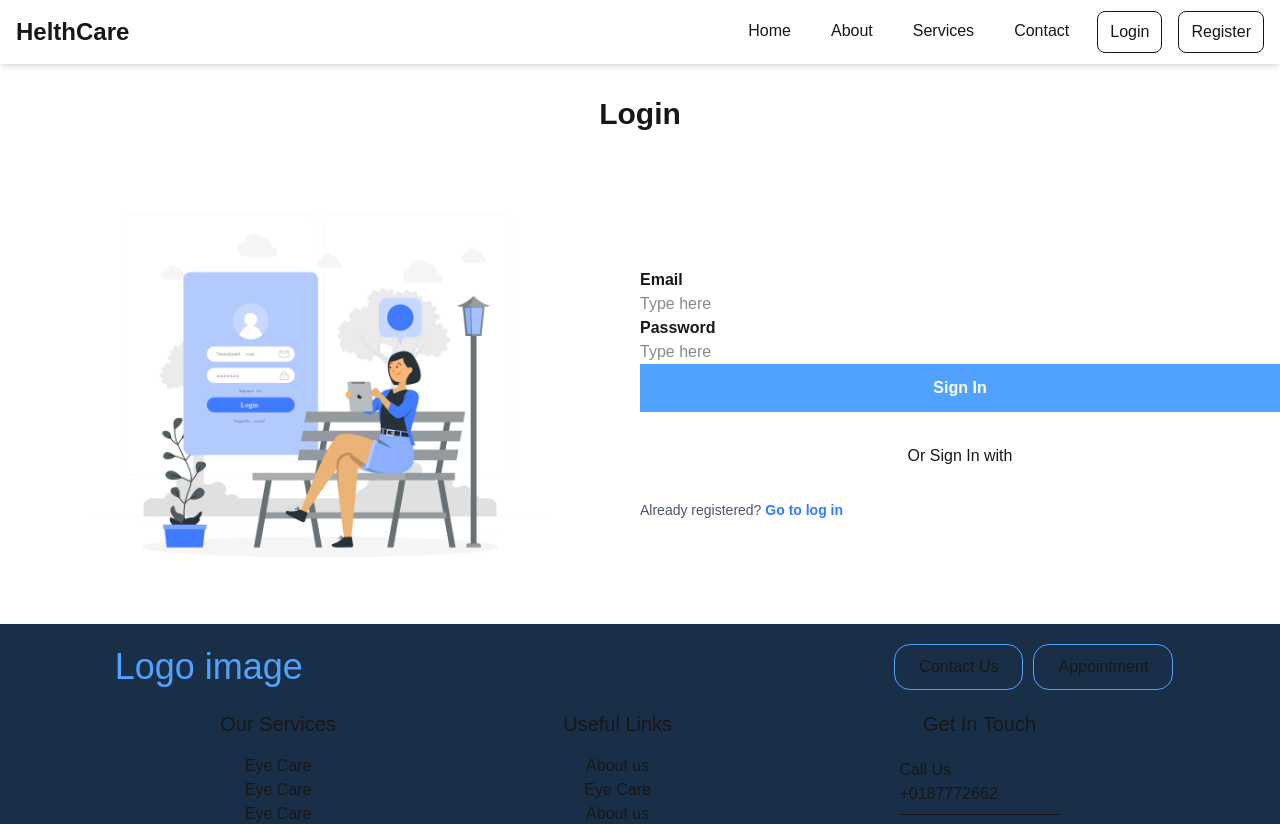
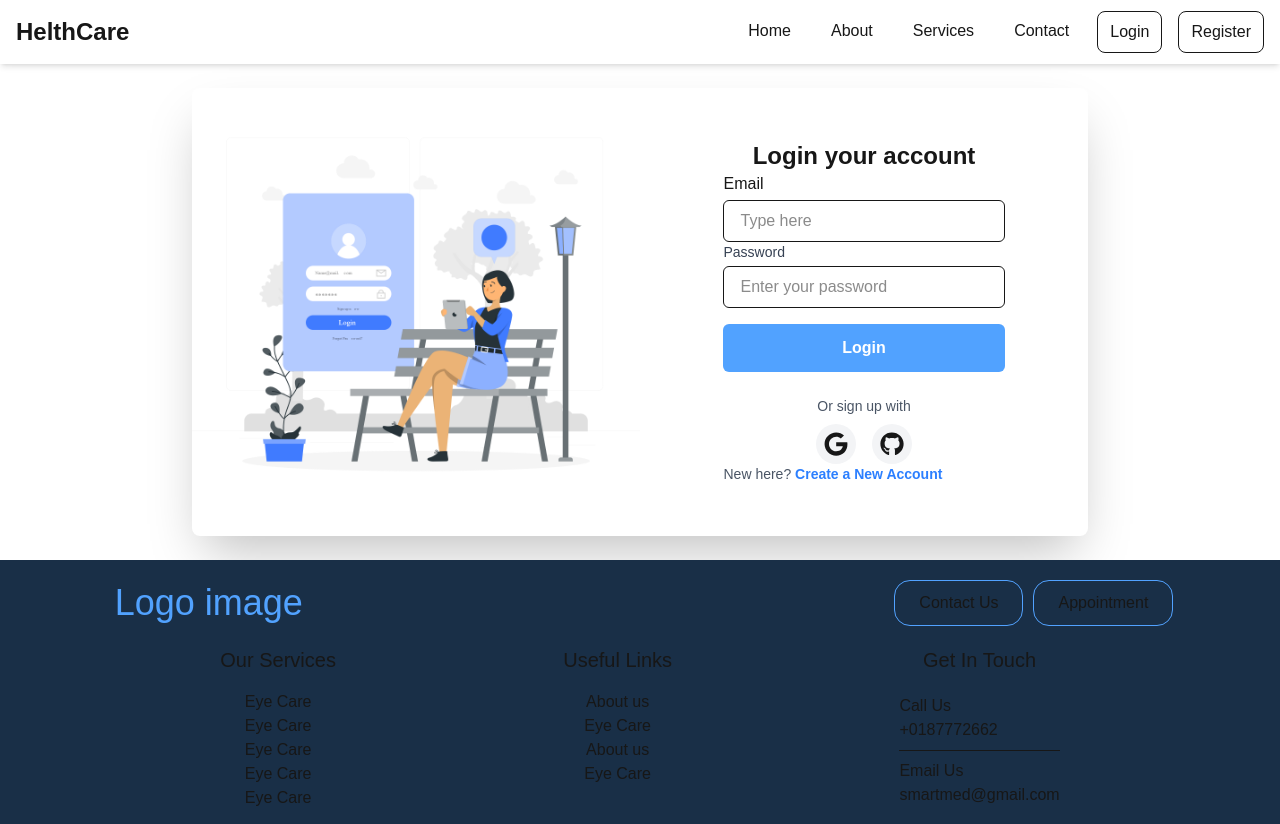
Before and after one commit to Minato0330/Next-healthcare-frontend, a Next.js app: page /login in a window 1280 px wide. Shown: the top 824 px of the page. Built offline with nearby package versions, Linux system fonts and the light colour scheme; no server answers.

Commit message:
register and login page design

```diff
--- a/src/app/login/components/LoginForm.jsx
+++ b/src/app/login/components/LoginForm.jsx
@@ -3,6 +3,8 @@ import { signIn } from "next-auth/react";
 import Link from "next/link";
 import { useRouter } from "next/navigation";
 import toast from "react-hot-toast";
+import { FaGithub } from "react-icons/fa";
+import { FaGoogle } from "react-icons/fa6";
 
 export default function LoginForm() {
   const router = useRouter();
@@ -33,40 +35,62 @@ export default function LoginForm() {
     }
   };
   return (
-    <form onSubmit={handleSubmit} className="w-full  mx-auto space-y-8">
-      <label className="form-control w-full">
-        <div className="label w-full">
-          <span className="label-text  font-bold">Email</span>
-        </div>
+    <div>
+      <h2 className="text-2xl font-semibold text-center">Login your account</h2>
+      <form onSubmit={handleSubmit} className="w-full ">
+        <div className="form-control">
+          <label className="label">
+            <span className="label-text">Email</span>
+          </label>
           <input
-          type="text"
+            type="email"
+            id="email"
             name="email"
             placeholder="Type here"
-          className="input input-bordered w-full"
+            className="w-full mt-1 px-4 py-2 border rounded-md focus:outline-none focus:ring-2 focus:ring-gray-400"
+            required
           />
+        </div>
+        <div className="mb-4 relative">
+          <label
+            htmlFor="password"
+            className="block text-sm font-medium text-gray-700"
+          >
+            Password
           </label>
-      <label className="form-control w-full">
-        <div className="label w-full">
-          <span className="label-text font-bold">Password</span>
+          <input
+            id="password"
+            name="password"
+            placeholder="Enter your password"
+            className="w-full mt-1 px-4 py-2 border rounded-md focus:outline-none focus:ring-2 focus:ring-gray-400"
+          />
         </div>
-        <input
-          type="password"
-          name="password"
-          placeholder="Type here"
-          className="input input-bordered w-full"
-        />
-      </label>
-      <button className="w-full h-12 bg-blue-400 text-white font-bold">
-        Sign In
+        <button className="btn w-full h-12 bg-blue-400 rounded-md text-white font-bold">
+          Login
         </button>
-      <p className="text-center">Or Sign In with</p>
+        </form>
+        <div className="mt-6 text-center">
+          <p className="text-sm text-gray-600">Or sign up with</p>
+          <div className="flex justify-center mt-2 space-x-4">
+            <button className="p-2 rounded-full bg-gray-100 text-2xl hover:bg-gray-200">
+              <FaGoogle />
+            </button>
+            <button className="p-2 rounded-full bg-gray-100 text-2xl hover:bg-gray-200">
+              <FaGithub />
+            </button>
+          </div>
+        </div>
 
         <p className="text-sm text-gray-600">
-        Already registered?{" "}
-        <Link href={"/register"} className="text-blue-500 font-bold hover:underline">
-          Go to log in
+          New here?{" "}
+          <Link
+            href={"/register"}
+            className="text-blue-500 font-bold hover:underline"
+          >
+            Create a New Account
           </Link>
         </p>
-    </form>
+
+    </div>
   );
 }
--- a/src/app/login/page.jsx
+++ b/src/app/login/page.jsx
@@ -4,10 +4,10 @@ import LoginForm from "./components/LoginForm";
 const Page = () => {
   return (
     <>
-      <h1 className="text-3xl font-bold text-center my-8">Login</h1>
-      <section className="container mx-auto grid grid-cols-12">
+
+      <section className="flex flex-col lg:flex-row bg-white shadow-2xl rounded-lg w-4/5 mx-auto my-6  max-w-4xl">
         {/* Left Section */}
-        <div className="col-span-12 md:col-span-6 flex justify-center items-center">
+        <div className="md:w-1/2 flex justify-center items-center">
           <Image
             className="hidden md:block"
             src={"/assets/images/login/loginImage.png"}
@@ -18,7 +18,7 @@ const Page = () => {
         </div>
 
         {/* Right Section */}
-        <div className="col-span-12 md:col-span-6 flex justify-center items-center">
+        <div className="md:w-1/2  flex justify-center items-center">
           <LoginForm />
         </div>
       </section>
--- a/src/app/register/components/RegisterForm.jsx
+++ b/src/app/register/components/RegisterForm.jsx
@@ -1,5 +1,7 @@
 "use client";
 import Link from "next/link";
+import { FaGithub } from "react-icons/fa";
+import { FaGoogle } from "react-icons/fa6";
 
 export default function RegisterForm() {
   const handleSubmit = async (e) => {
@@ -9,53 +11,96 @@ export default function RegisterForm() {
     const email = form.email.value;
     const password = form.password.value;
     // await registerUser({ name, email, password });
+    console.log(name, email, password);
   };
   return (
-    <form onSubmit={handleSubmit} className="w-full max-w-lg space-y-8">
-      <label className="form-control w-full">
-        <div className="label w-full">
-          <span className="label-text  font-bold">Name</span>
+    <section>
+      <h2 className="text-2xl font-semibold text-center">
+        Register your account
+      </h2>
+      <form onSubmit={handleSubmit} className="w-full  ">
+        <div className="">
+          <label className="block text-sm font-medium text-gray-700">
+            Name
+          </label>
+          <input
+            type="name"
+            id="name"
+            name="name"
+            placeholder="Type here"
+            className="w-full mt-1 px-4 py-2 border rounded-md focus:outline-none focus:ring-2 focus:ring-gray-400"
+          />
         </div>
+
+        <div className="">
+          <label
+            htmlFor="photo"
+            className="block text-sm font-medium text-gray-700"
+          >
+            Photo URL
+          </label>
           <input
             type="text"
+            id="photo"
+            name="photo"
             placeholder="Type here"
-          className="input input-bordered w-full"
-          name="name"
+            className="w-full mt-1 px-4 py-2 border rounded-md focus:outline-none focus:ring-2 focus:ring-gray-400"
           />
+        </div>
+        <div className="">
+          <label
+            htmlFor="email"
+            className="block text-sm font-medium text-gray-700"
+          >
+            Email
           </label>
-      <label className="form-control w-full">
-        <div className="label w-full">
-          <span className="label-text  font-bold">Email</span>
-        </div>
           <input
-          type="text"
+            type="email"
+            id="email"
             name="email"
             placeholder="Type here"
-          className="input input-bordered w-full"
+            className="w-full mt-1 px-4 py-2 border rounded-md focus:outline-none focus:ring-2 focus:ring-gray-400"
           />
+        </div>
+        <div className=" relative">
+          <label
+            htmlFor="password"
+            className="block text-sm font-medium text-gray-700"
+          >
+            Password
           </label>
-      <label className="form-control w-full">
-        <div className="label w-full">
-          <span className="label-text font-bold">Password</span>
+          <input
+            id="password"
+            name="password"
+            placeholder="Enter your password"
+            className="w-full mt-1 px-4 py-2 border rounded-md focus:outline-none focus:ring-2 focus:ring-gray-400"
+          />
         </div>
-        <input
-          type="password"
-          name="password"
-          placeholder="Type here"
-          className="input input-bordered w-full"
-        />
-      </label>
-      <button className="w-full h-12 bg-blue-400 text-white font-bold">
-        Sign Up
+        <button className="w-full mt-4 h-12 bg-blue-400 rounded-md text-white font-bold">
+          Register
         </button>
-      <p className="text-center">Or Sign In with</p>
+      </form>
+      <div className="mt-6 text-center">
+        <p className="text-sm text-gray-600">Or sign up with</p>
+        <div className="flex justify-center mt-2 space-x-4">
+          <button className="p-2 rounded-full bg-gray-100 text-2xl hover:bg-gray-200">
+            <FaGoogle />
+          </button>
+          <button className="p-2 rounded-full bg-gray-100 text-2xl hover:bg-gray-200">
+            <FaGithub />
+          </button>
+        </div>
+      </div>
 
       <p className="text-sm text-gray-600">
         Already registered?{" "}
-        <Link href={"/login"} className="text-blue-500 font-bold hover:underline">
+        <Link
+          href={"/login"}
+          className="text-blue-500 font-bold hover:underline"
+        >
           Go to log in
         </Link>
       </p>
-    </form>
+    </section>
   );
 }
--- a/src/app/register/page.jsx
+++ b/src/app/register/page.jsx
@@ -4,10 +4,13 @@ import RegisterForm from "./components/RegisterForm";
 const Page = () => {
   return (
     <>
-      <h1 className="text-3xl font-bold text-center my-8">Register</h1>
-      <section className="container mx-auto grid grid-cols-12">
+      <section className="flex flex-col lg:flex-row bg-white shadow-2xl rounded-lg w-4/5 mx-auto my-8 max-w-4xl">
         {/* Left Section */}
-        <div className="col-span-12 md:col-span-6 flex justify-center items-center">
+        <div className="md:w-1/2 flex justify-center items-center my-4">
+          <RegisterForm />
+        </div>
+        {/* Right Section */}
+        <div className="md:w-1/2  flex justify-center items-center">
           <Image
             className="hidden md:block"
             src={"/assets/images/register/signUp.png"}
@@ -16,11 +19,6 @@ const Page = () => {
             alt={"Authentication Image"}
           />
         </div>
-
-        {/* Right Section */}
-        <div className="col-span-12 md:col-span-6 flex justify-center items-center">
-          <RegisterForm />
-        </div>
       </section>
     </>
   );
--- a/src/components/Navbar/Navbar.jsx
+++ b/src/components/Navbar/Navbar.jsx
@@ -1,10 +1,14 @@
 "use client";
+import { signOut, useSession } from "next-auth/react";
+import Image from "next/image";
 import Link from "next/link";
 import { useState } from "react";
 import { FiAlignRight } from "react-icons/fi";
 
 const Navbar = () => {
   const [isOpen, setIsOpen] = useState(false);
+  const { data: session, status } = useSession();
+  console.log(session);
   return (
     <div>
       <nav className="bg-white shadow-md sticky top-0 z-50">
@@ -35,6 +39,21 @@ const Navbar = () => {
               >
                 Contact
               </Link>
+
+              {status == "authenticated" ? (
+                <>
+                  <p>
+                    <Image
+                      src={session?.user?.image}
+                      width={50}
+                      height={50}
+                      alt="user-logo"
+                    />
+                  </p>
+                  <p onClick={() => signOut()}>Log Out</p>
+                </>
+              ) : (
+                <>
                   <Link
                     href={"/login"}
                     className="px-3 border  py-2 rounded-lg hover:bg-gray-100"
@@ -47,6 +66,8 @@ const Navbar = () => {
                   >
                     Register
                   </Link>
+                </>
+              )}
             </div>
             <div className="lg:hidden">
               <button
--- /dev/null
+++ b/src/provider/NextAuthProvider.jsx
@@ -0,0 +1,7 @@
+"use client";
+import { SessionProvider } from "next-auth/react";
+import React from "react";
+
+export default function NextAuthProvider({ children }) {
+  return <SessionProvider>{children}</SessionProvider>;
+}
```
Also changed, not shown: src/app/layout.js (+6 -3 lines). Lines whose indentation alone changed are shown as unchanged.
